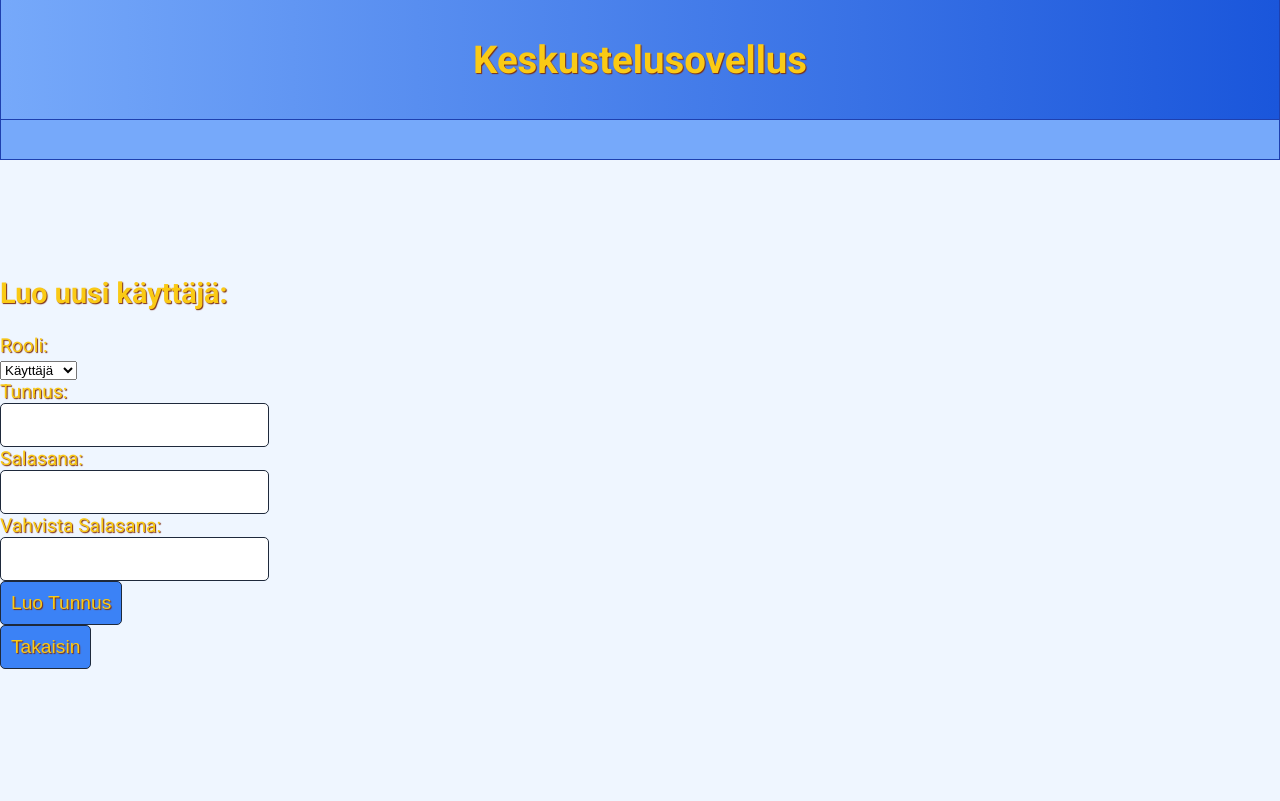
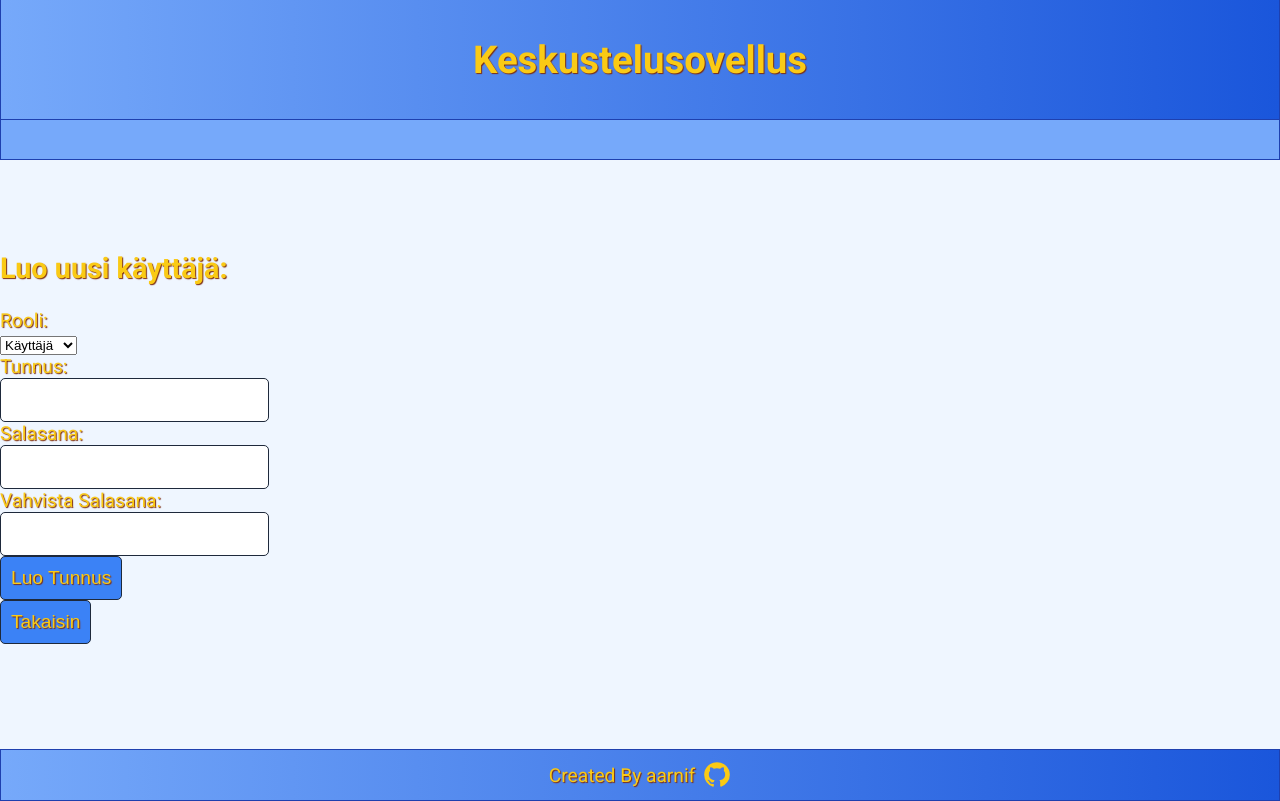
Before and after one commit to aarnif/tsoha-forum, a Flask app: page /register in a window 1280 px wide. Before the commit the page ends 669 px from the top, so only its background shows below. Run offline with Flask 3, Linux system fonts and the light colour scheme.

Commit message:
Add footer to page layout

```diff
--- a/static/main.css
+++ b/static/main.css
@@ -10,6 +10,7 @@
   --nav-menu-background-color: #76a9fa;
   --search-box-background-color: #bfdbfe;
   --main-content-background-color: #eff6ff;
+  --footer-background-color: linear-gradient(to right, #76a9fa, #1a56db);
   --button-background-color: #3b82f6;
   --button-hover-background-color: #1e40af;
   --background-color-transition: background-color 0.3s ease-in-out;
@@ -49,7 +50,6 @@ input {
 a {
   text-decoration: none;
   color: inherit;
-  width: 100%;
 }
 
 a:hover {
--- a/templates/layout.html
+++ b/templates/layout.html
@@ -6,6 +6,7 @@
     <link rel="stylesheet" href="/static/main.css" />
     <link rel="stylesheet" href="/static/header.css" />
     <link rel="stylesheet" href="/static/content.css" />
+    <link rel="stylesheet" href="/static/footer.css" />
     <title>Keskustelusovellus</title>
   </head>
   <body>
@@ -54,6 +55,27 @@
       <main>
         <div class="main-content">{% block content %} {% endblock %}</div>
       </main>
+      <footer>
+        <div class="footer-content">
+          <div class="footer-text">Created By aarnif</div>
+          <a href="https://github.com/aarnif" target="_blank" rel="noreferrer"
+            ><svg
+              viewBox="0 0 24 24"
+              xmlns="http://www.w3.org/2000/svg"
+              class="github-icon"
+            >
+              <path
+                d="m0 0h24v24h-24z"
+                opacity="0"
+                transform="matrix(-1 0 0 -1 24 24)"
+              />
+              <path
+                d="m12 1a10.89 10.89 0 0 0 -11 10.77 10.79 10.79 0 0 0 7.52 10.23c.55.1.75-.23.75-.52s0-.93 0-1.83c-3.06.65-3.71-1.44-3.71-1.44a2.86 2.86 0 0 0 -1.22-1.58c-1-.66.08-.65.08-.65a2.31 2.31 0 0 1 1.68 1.11 2.37 2.37 0 0 0 3.2.89 2.33 2.33 0 0 1 .7-1.44c-2.44-.27-5-1.19-5-5.32a4.15 4.15 0 0 1 1.11-2.91 3.78 3.78 0 0 1 .11-2.84s.93-.29 3 1.1a10.68 10.68 0 0 1 5.5 0c2.1-1.39 3-1.1 3-1.1a3.78 3.78 0 0 1 .11 2.84 4.15 4.15 0 0 1 1.17 2.89c0 4.14-2.58 5.05-5 5.32a2.5 2.5 0 0 1 .75 2v2.95s.2.63.75.52a10.8 10.8 0 0 0 7.5-10.22 10.89 10.89 0 0 0 -11-10.77"
+              />
+            </svg>
+          </a>
+        </div>
+      </footer>
     </div>
   </body>
 </html>
```
